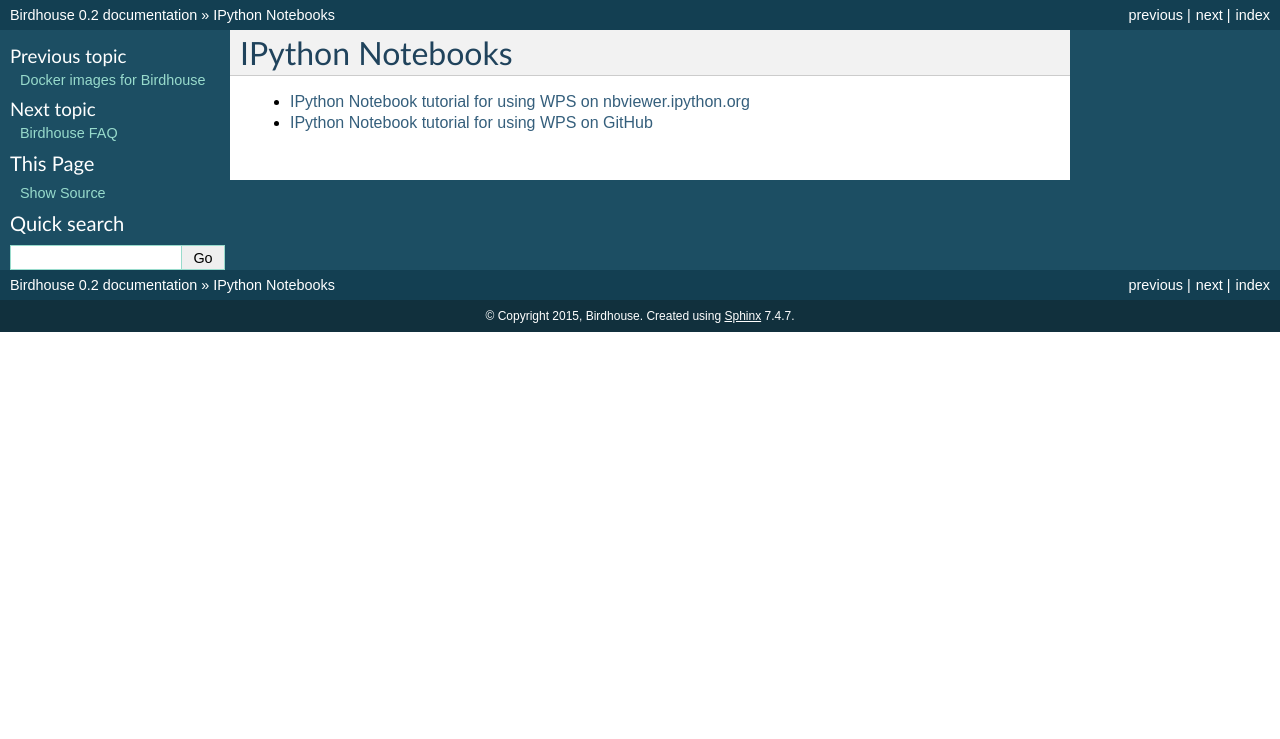
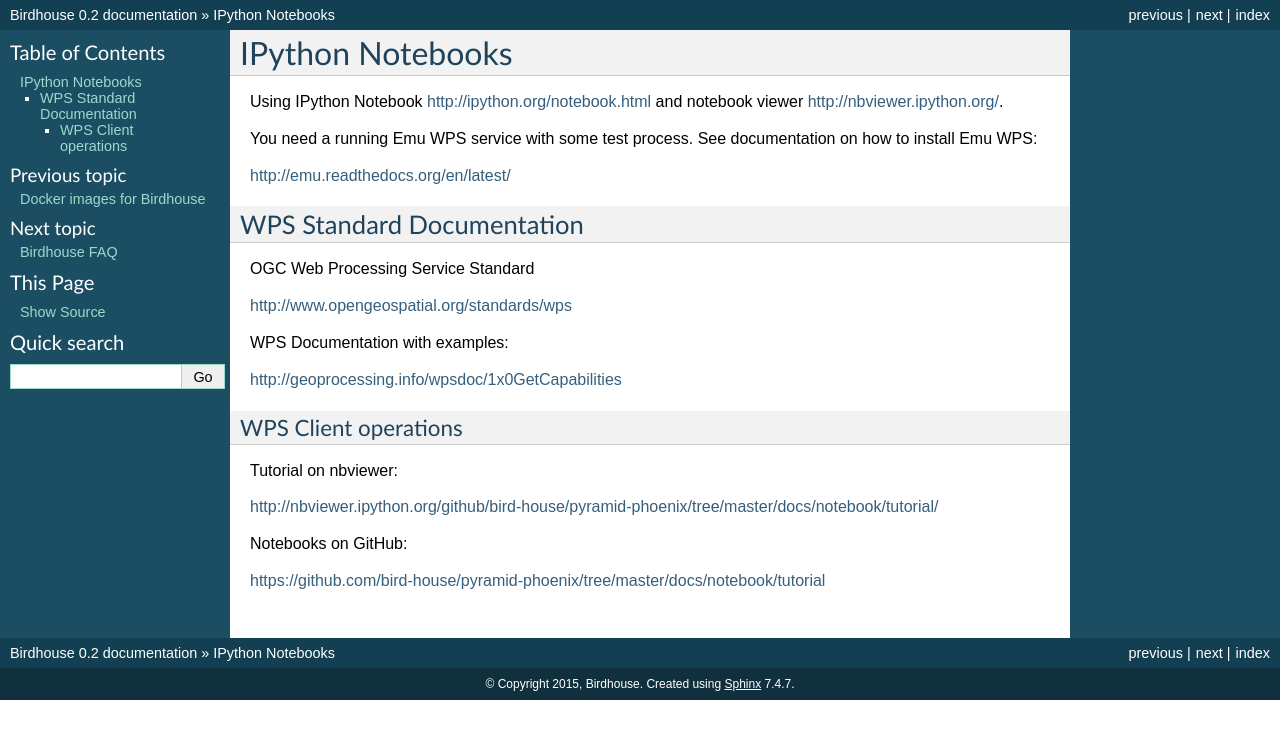
Before and after one commit to bird-house/birdhouse-docs, a Sphinx documentation site: the page built from docs/source/notebooks.rst, in a window 1280 px wide. Shown: the top 739 px of the page. Built offline with Sphinx 7.4.7, drawn with Linux system fonts in a browser that asks for light colours.

Commit message:
update notebooks

```diff
--- a/docs/source/notebooks.rst
+++ b/docs/source/notebooks.rst
@@ -1,5 +1,33 @@
+.. _notebooks:
+
+*****************
 IPython Notebooks
-=================
+*****************
 
-* `IPython Notebook tutorial for using WPS on nbviewer.ipython.org <http://nbviewer.ipython.org/github/bird-house/pyramid-phoenix/tree/master/docs/notebook/tutorial/>`_
-* `IPython Notebook tutorial for using WPS on GitHub <https://github.com/bird-house/pyramid-phoenix/tree/master/docs/notebook/tutorial>`_
+Using IPython Notebook http://ipython.org/notebook.html and notebook viewer http://nbviewer.ipython.org/.
+
+You need a running Emu WPS service with some test process. See documentation on how to install Emu WPS:
+
+http://emu.readthedocs.org/en/latest/
+
+WPS Standard Documentation
+------------------------------
+
+OGC Web Processing Service Standard
+
+http://www.opengeospatial.org/standards/wps
+
+WPS Documentation with examples:
+
+http://geoprocessing.info/wpsdoc/1x0GetCapabilities
+
+WPS Client operations
+=====================
+
+Tutorial on nbviewer:
+
+http://nbviewer.ipython.org/github/bird-house/pyramid-phoenix/tree/master/docs/notebook/tutorial/
+
+Notebooks on GitHub:
+
+https://github.com/bird-house/pyramid-phoenix/tree/master/docs/notebook/tutorial
```
